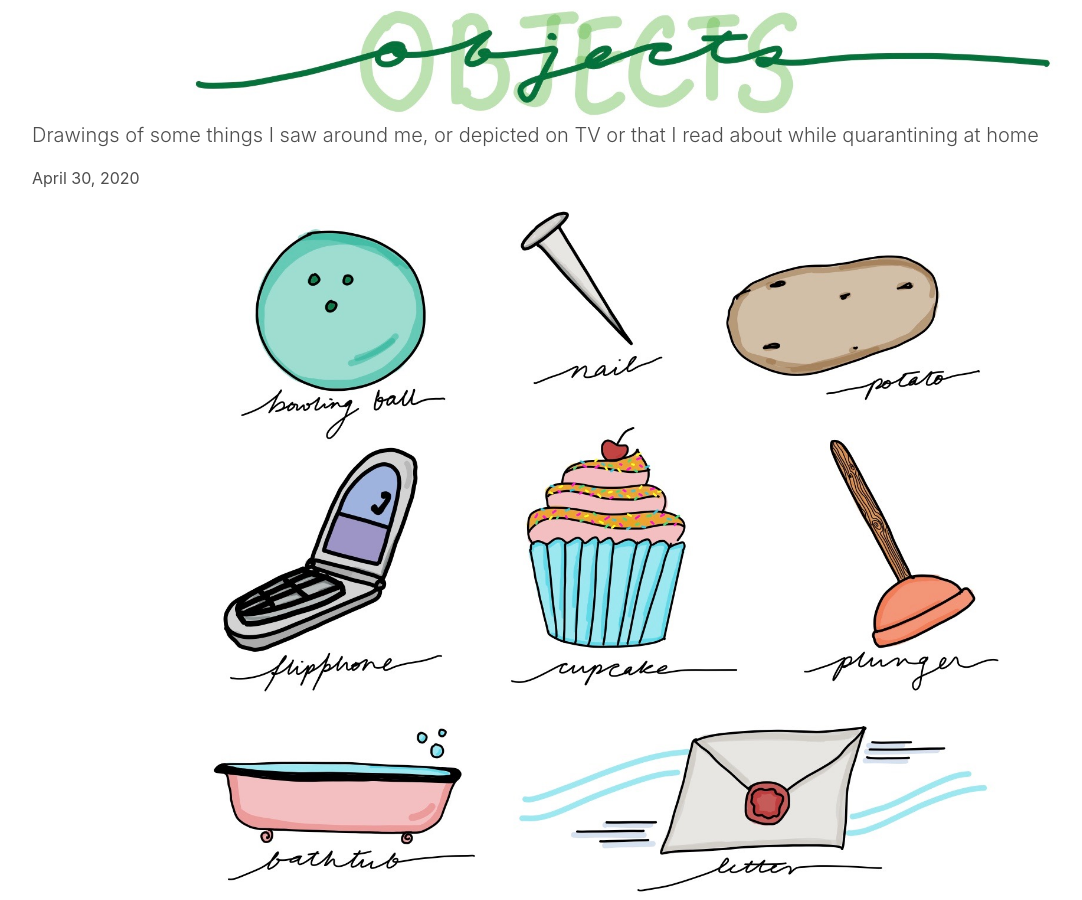
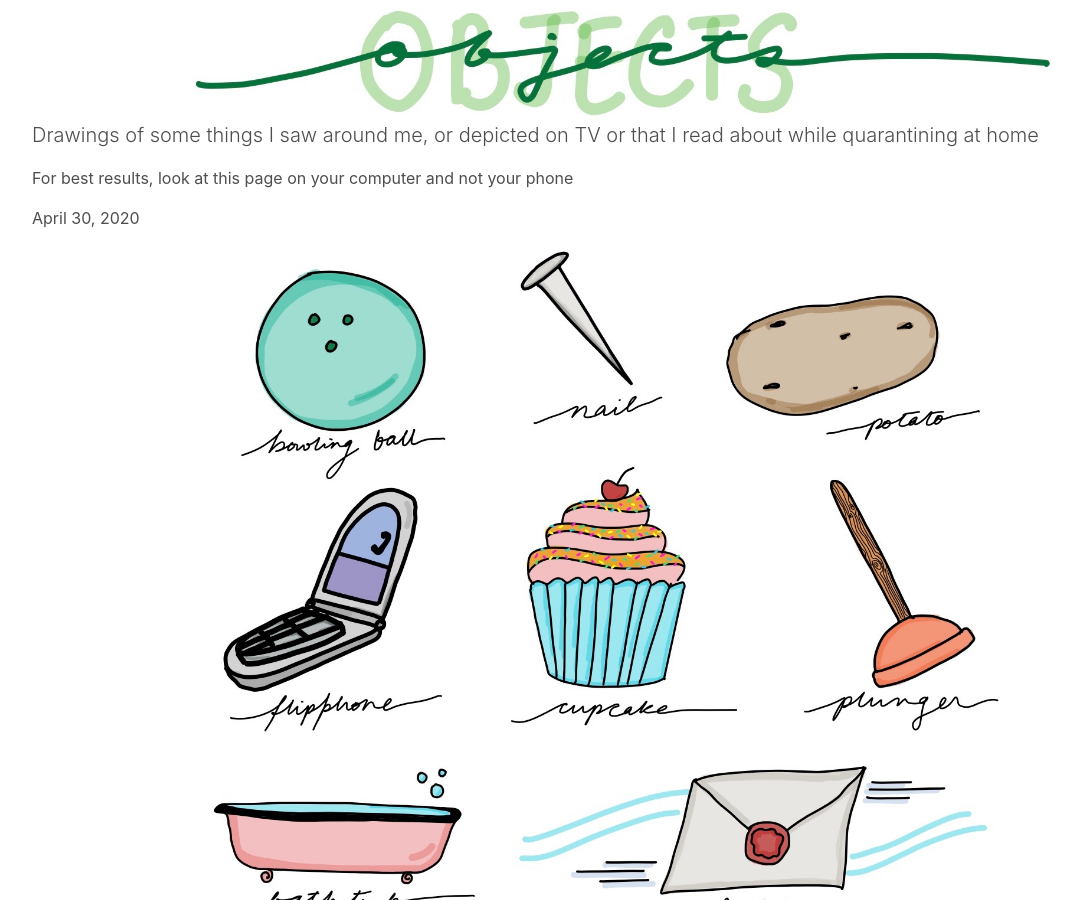
Before and after one commit to aashnaj/aashnaj.github.io, a Jekyll site: the page objects.html, which Jekyll copies as it is, in a window 1280 px wide and 900 px high. Shown: the whole window, without its empty margins (38-1120 px from the left). Built offline with Jekyll 4.4.1, drawn with Linux system fonts in a browser that asks for light colours.

Commit message:
Update objects.html

```diff
--- a/objects.html
+++ b/objects.html
@@ -37,6 +37,7 @@
       <div class ="row">
         <img src="graphics/header.jpeg" style="max-width:100%" class="img-responsive">
       <p class= "lead" style="text-align: center;"> Drawings of some things I saw around me, or depicted on TV or that I read about while quarantining at home </p>
+        <p> For best results, look at this page on your computer and not your phone </p>
     </div>
     <div class="row">
             <p style="text-align: center;"> April 30, 2020</p>
```
